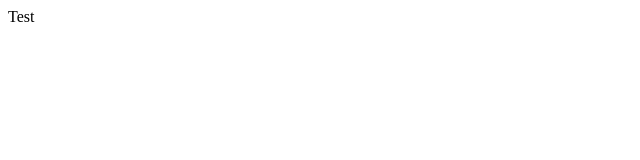
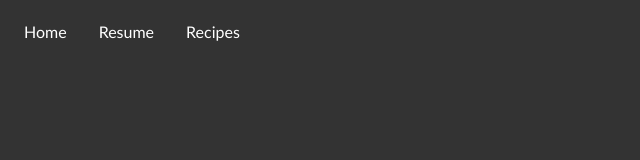
Before and after one commit to akamoltres/akamoltres.github.io, a plain HTML site: page index.html in a window 1280 px wide. Shown: the whole page, without its empty margins (0-640 px from the left). Drawn offline with Linux system fonts and the light colour scheme.

Commit message:
there is now a menu

```diff
--- /dev/null
+++ b/dark-mode.css
@@ -0,0 +1,29 @@
+
+ul {
+  list-style-type: none;
+  margin: 0;
+  padding: 0;
+  overflow: hidden;
+  background-color: #333;
+}
+
+li {
+  float: left;
+}
+
+li a {
+  display: block;
+  color: white;
+  text-align: center;
+  padding: 14px 16px;
+  text-decoration: none;
+}
+
+li a:hover {
+  background-color: #111;
+}
+
+body {
+    background-color:#333;
+    font-family:calibri;
+}
--- a/index.html
+++ b/index.html
@@ -1 +1,20 @@
-Test
+<!DOCTYPE html>
+<html>
+
+<head>
+
+<link id="theme" rel="stylesheet" type="text/css" href="dark-mode.css" />
+
+</head>
+
+<body>
+
+<ul>
+    <li> <a href="index.html"> Home </a> </li>
+    <li> <a href="resume/resume.html"> Resume </a> </li>
+    <li> <a href="recipes/recipes.html"> Recipes </a> </li>
+</ul>
+
+</body>
+
+</html>
--- /dev/null
+++ b/light-mode.css
@@ -0,0 +1,30 @@
+
+
+ul {
+  list-style-type: none;
+  margin: 0;
+  padding: 0;
+  overflow: hidden;
+  background-color: #FFFFFF;
+}
+
+li {
+  float: left;
+}
+
+li a {
+  display: block;
+  color: #000000;
+  text-align: center;
+  padding: 14px 16px;
+  text-decoration: none;
+}
+
+li a:hover {
+  background-color: #FFFFFF;
+}
+
+body {
+    background-color:#FFFFFF;
+    font-family:calibri;
+}
```
Also changed, not shown: recipes/recipes.html (added, +4 -0 lines), resume/resume.html (added, +4 -0 lines).
